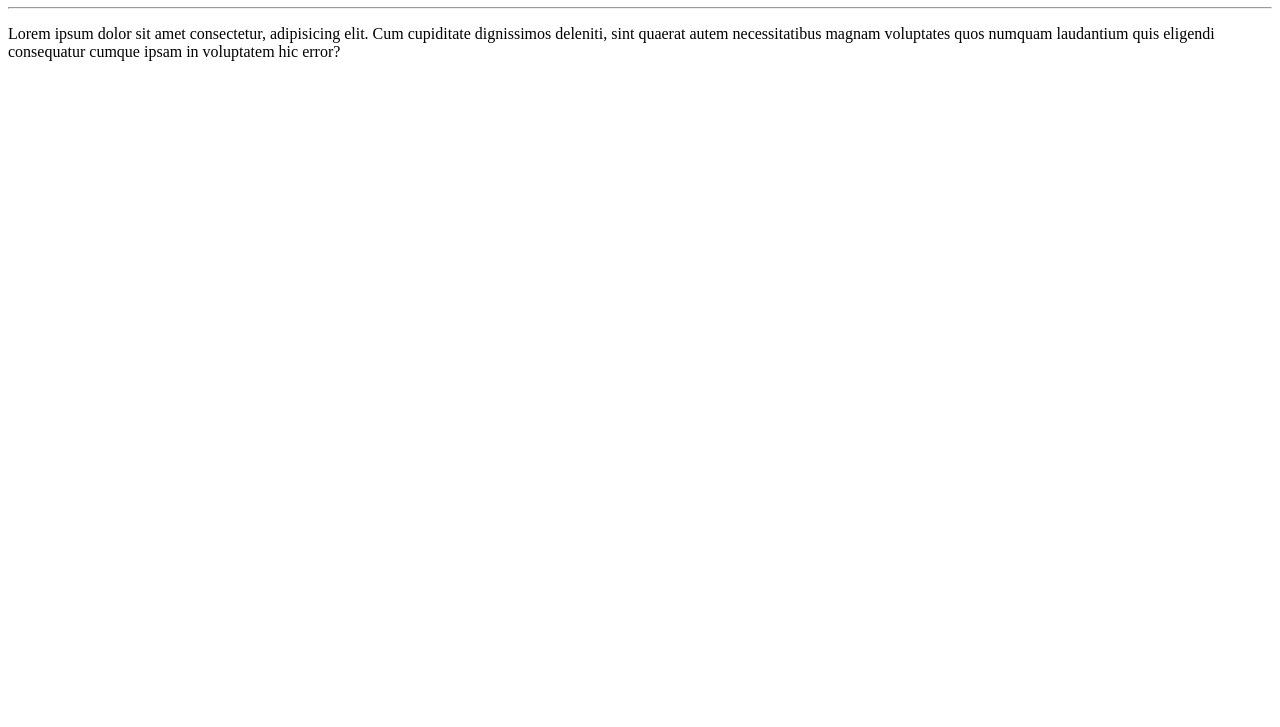
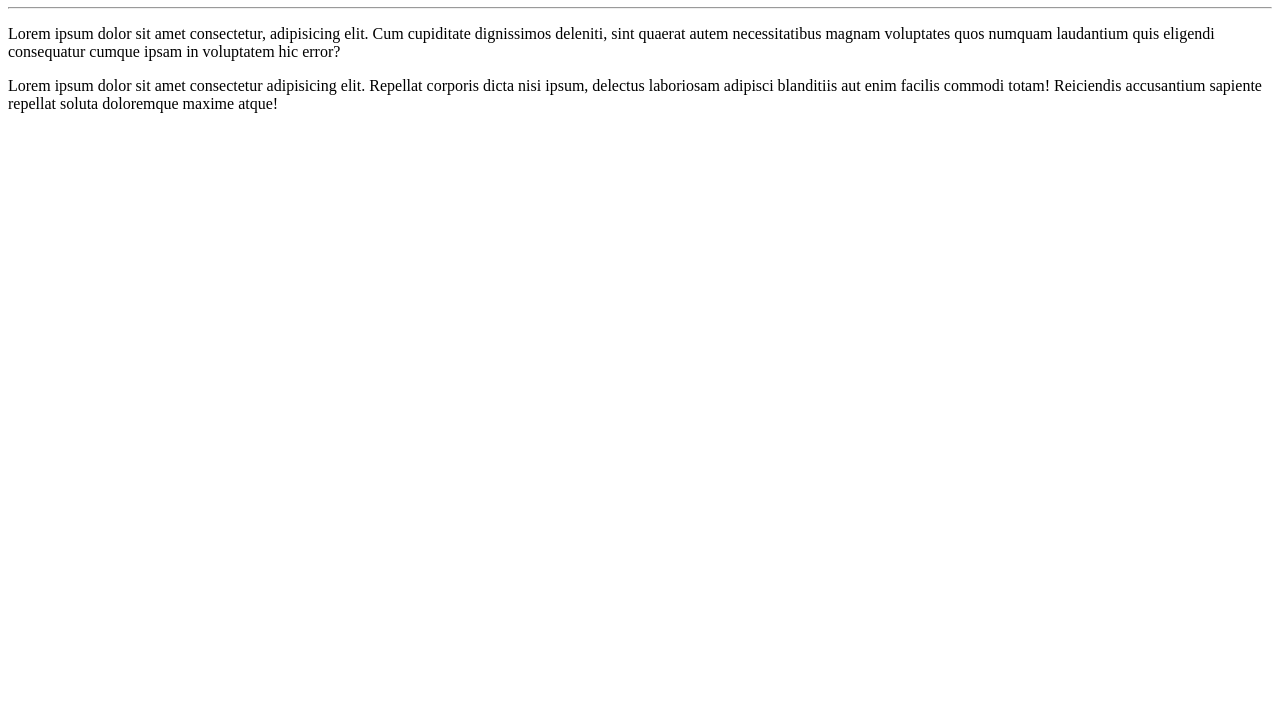
Before and after one commit to GuilhermeFirme/Ola-Mundo, a plain HTML site: page site exemplo/index.html in a window 1280 px wide. Shown: the part 73-800 px from the top of the page. Drawn offline with Linux system fonts and the light colour scheme.

Commit message:
adicionei outro paragrafo

```diff
--- a/site exemplo/index.html
+++ b/site exemplo/index.html
@@ -10,5 +10,6 @@
     <h1>Olá, Mundo!</h1>
     <hr>
     <p>Lorem ipsum dolor sit amet consectetur, adipisicing elit. Cum cupiditate dignissimos deleniti, sint quaerat autem necessitatibus magnam voluptates quos numquam laudantium quis eligendi consequatur cumque ipsam in voluptatem hic error?</p>
+    <p>Lorem ipsum dolor sit amet consectetur adipisicing elit. Repellat corporis dicta nisi ipsum, delectus laboriosam adipisci blanditiis aut enim facilis commodi totam! Reiciendis accusantium sapiente repellat soluta doloremque maxime atque!</p>
 </body>
 </html>
```
